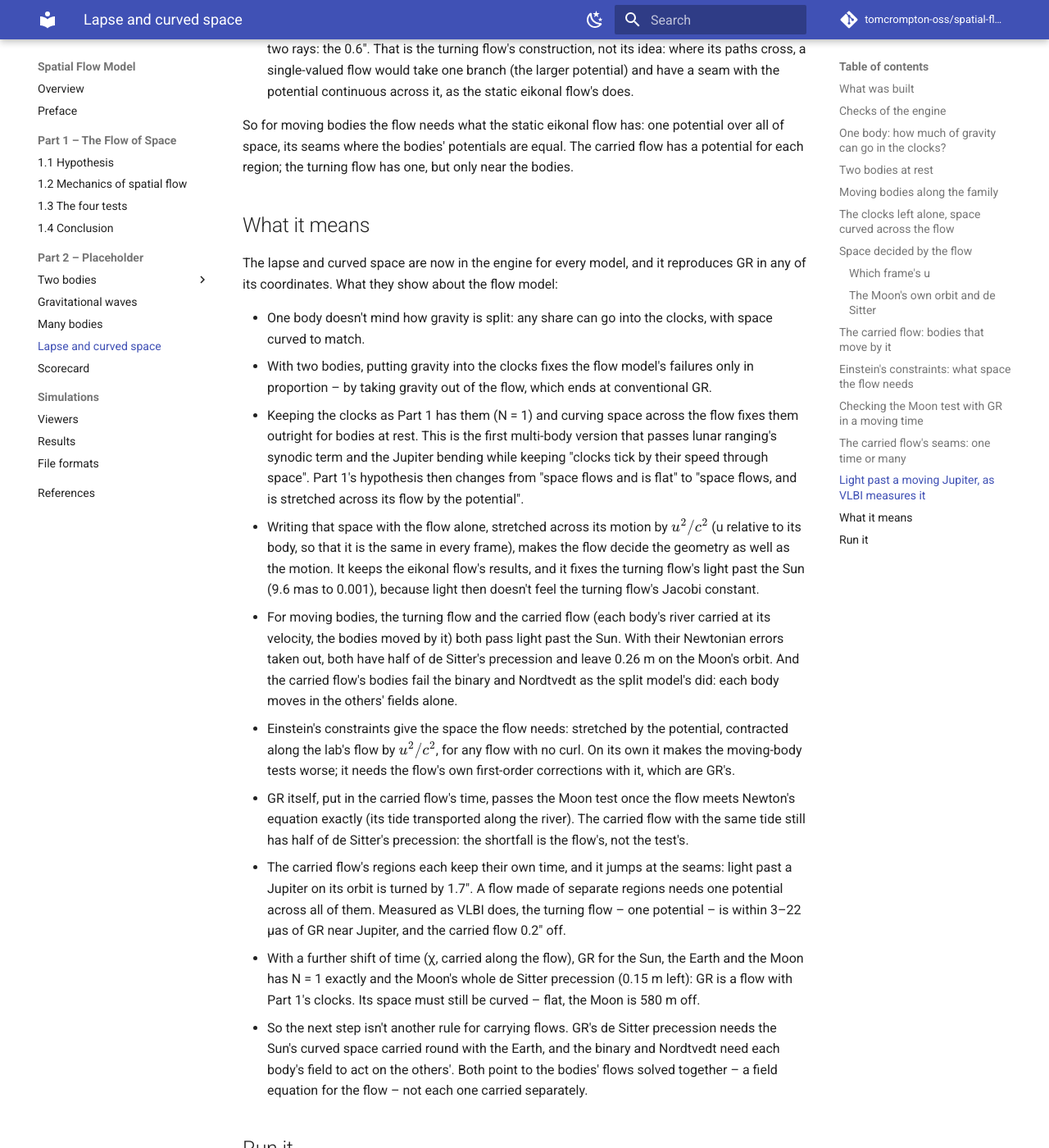
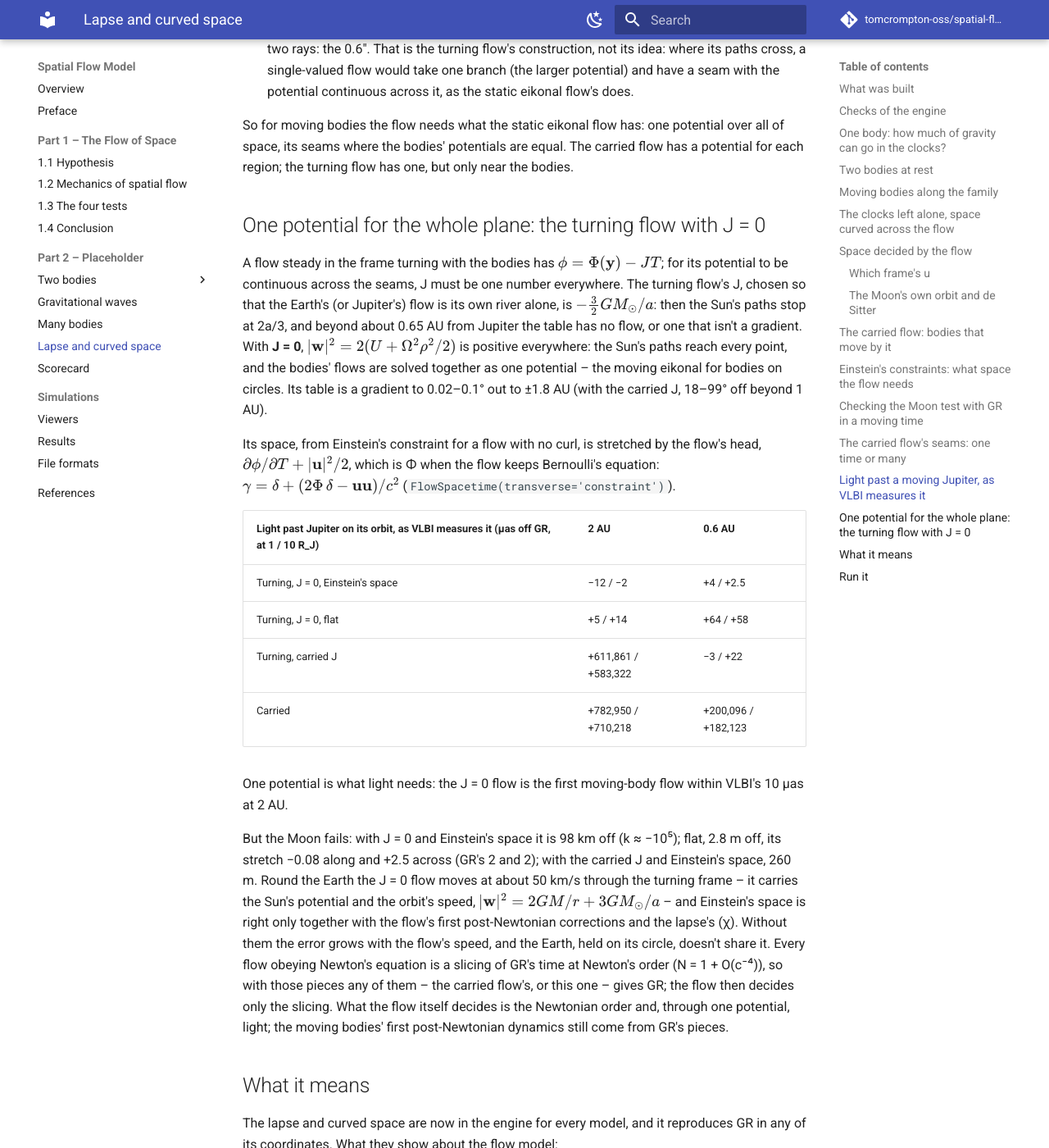
Before and after one commit to tomcrompton-oss/spatial-flow-model, an MkDocs documentation site: the page built from docs/lapse-curved-space.md, in a window 1280 px wide and 1400 px high, scrolled down 16058 px. Shown: the whole window at 82% size. Built offline with MkDocs 1.6.1 and Material for MkDocs 9.7.7, drawn with Linux system fonts in a browser that asks for light colours; comment, search, counter and statistics services are not loaded; some of the changed text lies outside the part shown.

Commit message:
One potential for the whole plane: the turning flow with J = 0 passes light past a moving Jupiter, fails the Moon
With Jacobi constant 0 the turning flow is defined and a gradient everywhere. FlowSpacetime(transverse='constraint')
gives space from Einstein's constraint (2 Phi delta - u u)/c^2. Light past Jupiter on its orbit, as VLBI measures it,
2-12 uas off GR; the Moon 98 km off without the flow's 1PN corrections (2.8 m flat).

Co-Authored-By: Claude Opus 5.5 <noreply@anthropic.com>

```diff
--- a/docs/lapse-curved-space.md
+++ b/docs/lapse-curved-space.md
@@ -510,6 +510,39 @@ So for moving bodies the flow needs what the static eikonal flow has: one potent
 where the bodies' potentials are equal. The carried flow has a potential for each region; the turning flow has one,
 but only near the bodies.
 
+## One potential for the whole plane: the turning flow with J = 0
+
+A flow steady in the frame turning with the bodies has $\phi = \Phi(\mathbf y) - JT$; for its potential to be
+continuous across the seams, J must be one number everywhere. The turning flow's J, chosen so that the Earth's (or
+Jupiter's) flow is its own river alone, is $-\tfrac32 GM_\odot/a$: then the Sun's paths stop at 2a/3, and beyond about
+0.65 AU from Jupiter the table has no flow, or one that isn't a gradient. With **J = 0**,
+$|\mathbf w|^2 = 2(U + \Omega^2\rho^2/2)$ is positive everywhere: the Sun's paths reach every point, and the bodies'
+flows are solved together as one potential – the moving eikonal for bodies on circles. Its table is a gradient to
+0.02–0.1° out to ±1.8 AU (with the carried J, 18–99° off beyond 1 AU).
+
+Its space, from Einstein's constraint for a flow with no curl, is stretched by the flow's head,
+$\partial\phi/\partial T + |\mathbf u|^2/2$, which is Φ when the flow keeps Bernoulli's equation:
+$\gamma = \delta + (2\Phi\,\delta - \mathbf u\mathbf u)/c^2$ (`FlowSpacetime(transverse='constraint')`).
+
+| Light past Jupiter on its orbit, as VLBI measures it (µas off GR, at 1 / 10 R_J) | 2 AU | 0.6 AU |
+|---|---|---|
+| Turning, J = 0, Einstein's space | −12 / −2 | +4 / +2.5 |
+| Turning, J = 0, flat | +5 / +14 | +64 / +58 |
+| Turning, carried J | +611,861 / +583,322 | −3 / +22 |
+| Carried | +782,950 / +710,218 | +200,096 / +182,123 |
+
+One potential is what light needs: the J = 0 flow is the first moving-body flow within VLBI's 10 µas at 2 AU.
+
+But the Moon fails: with J = 0 and Einstein's space it is 98 km off (k ≈ −10⁵); flat, 2.8 m off, its stretch −0.08
+along and +2.5 across (GR's 2 and 2); with the carried J and Einstein's space, 260 m. Round the Earth the J = 0 flow
+moves at about 50 km/s through the turning frame – it carries the Sun's potential and the orbit's speed,
+$|\mathbf w|^2 = 2GM/r + 3GM_\odot/a$ – and Einstein's space is right only together with the flow's first
+post-Newtonian corrections and the lapse's (χ). Without them the error grows with the flow's speed, and the Earth,
+held on its circle, doesn't share it. Every flow obeying Newton's equation is a slicing of GR's time at Newton's order
+(N = 1 + O(c⁻⁴)), so with those pieces any of them – the carried flow's, or this one – gives GR; the flow then decides
+only the slicing. What the flow itself decides is the Newtonian order and, through one potential, light; the moving
+bodies' first post-Newtonian dynamics still come from GR's pieces.
+
 ## What it means
 
 The lapse and curved space are now in the engine for every model, and it reproduces GR in any of its coordinates.
@@ -542,6 +575,10 @@ What they show about the flow model:
 - With a further shift of time (χ, carried along the flow), GR for the Sun, the Earth and the Moon has N = 1 exactly
   and the Moon's whole de Sitter precession (0.15 m left): GR is a flow with Part 1's clocks. Its space must still be
   curved – flat, the Moon is 580 m off.
+- The turning flow with Jacobi constant 0 is one potential over the whole plane (the bodies' flows solved together,
+  for bodies on circles). With Einstein's space, light past a moving Jupiter is within 2–12 µas of GR. The Moon fails
+  (98 km): Einstein's space needs the flow's first post-Newtonian corrections with it, and with J = 0 the flow round
+  the Earth is 50 km/s. With those corrections any flow keeping Newton's equation is GR in another time.
 - So the next step isn't another rule for carrying flows. GR's de Sitter precession needs the Sun's curved space carried
   round with the Earth, and the binary and Nordtvedt need each body's field to act on the others'. Both point to the
   bodies' flows solved together – a field equation for the flow – not each one carried separately.
```
Also changed, not shown: docs/scorecard.md (+1 -0 lines), 3 other files.
